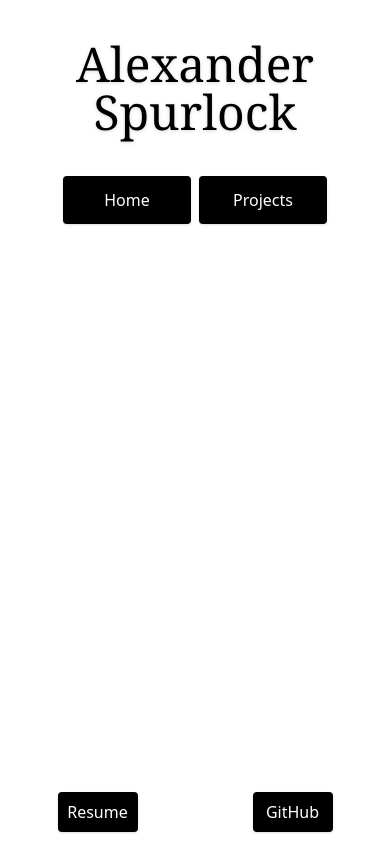
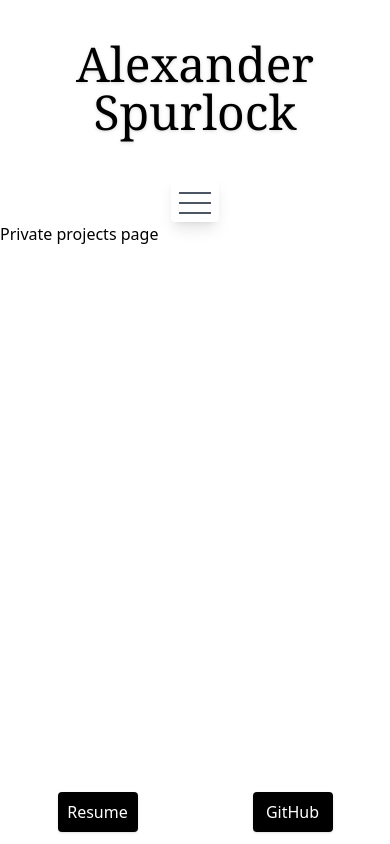
Before and after one commit to alexspurlock25/personal-site, a React (Vite) app: page /private-projects in a window 390 px wide. Built offline with nearby package versions, Linux system fonts and the light colour scheme.

Commit message:
mobile drop down menu
There is a new section

```diff
--- a/src/components/Nav.jsx
+++ b/src/components/Nav.jsx
@@ -1,39 +1,67 @@
 import React, { useState } from 'react'
-import {
-    BrowserRouter as Router,
-    Link,
-    Routes,
-    Route
-} from 'react-router-dom'
+import { BrowserRouter as Router, Link, Routes, Route } from 'react-router-dom'
+
+// pages
 import HomePage from '../pages/HomePage'
-import ProjectsPage from '../pages/ProjectsPage'
+import OpenSourceProjectsPage from '../pages/OpenSourceProjectsPage'
+import PrivateProjectsPage from '../pages/PrivateProjectsPage'
 
 const styles = {
     li: 'w-32 h-12 bg-black text-white rounded shadow hover:shadow-xl hover:translate-y-px duration-200',
-    a: 'h-full grid place-items-center'
+    a: 'h-full grid place-items-center',
 }
 
 const Nav = () => {
+    const [navOpen, setNavOpen] = useState(false)
+
     return (
         <React.Fragment>
             <Router>
                 <div>
                     <nav>
+
+                        {/* mobile nav */}
+                        <section className='sm:hidden grid justify-items-center'>
+                            <div className="space-y-2 w-min shadow-lg p-2 rounded" onClick={() => setNavOpen((prev) => !prev)}>
+                                <div className='sr-only'>Open Navigation Menu</div>
+                                <span className="block h-0.5 w-8 bg-gray-600"></span>
+                                <span className="block h-0.5 w-8 bg-gray-600"></span>
+                                <span className="block h-0.5 w-8 bg-gray-600"></span>
+                            </div>
+
+                            <ul className={ navOpen ? 'grid grid-cols-1 gap-1 mt-2' : 'hidden'}>
+                                <li className={ styles.li }>
+                                    <Link className={ styles.a } to="/" onClick={() => setNavOpen(false)}>Home</Link>
+                                </li>
+                                <li className={ styles.li }>
+                                    <Link className={ styles.a } to="/private-projects" onClick={() => setNavOpen(false)}>Projects</Link>
+                                </li>
+                                <li className={ styles.li }>
+                                    <Link className={ styles.a } to="/open-projects" onClick={() => setNavOpen(false)}>Open Source</Link>
+                                </li>
+                            </ul>
+                        </section>
+
+                        {/* regulat nav */}
+                        <section className='hidden sm:block'>
                             <ul className='flex justify-center gap-2'>
                                 <li className={ styles.li }>
                                     <Link className={ styles.a } to="/">Home</Link>
                                 </li>
                                 <li className={ styles.li }>
-                                <Link className={ styles.a } to="/projects">Projects</Link>
+                                    <Link className={ styles.a } to="/private-projects">Projects</Link>
+                                </li>
+                                <li className={ styles.li }>
+                                    <Link className={ styles.a } to="/open-projects">Open Source</Link>
                                 </li>
                              </ul>
+                        </section>
                     </nav>
 
                     <Routes>
-                        {/* item 1 */}
                         <Route path="/" element={ <HomePage /> } />
-                        {/* item 2 */}
-                        <Route path='/projects' element={ <ProjectsPage /> } />
+                        <Route path='/private-projects' element={ <PrivateProjectsPage /> } />
+                        <Route path='/open-projects' element={ <OpenSourceProjectsPage /> } />
                     </Routes>
 
                 </div>
--- a/src/pages/ProjectsPage.jsx
+++ b/src/pages/OpenSourceProjectsPage.jsx
@@ -1,7 +1,7 @@
 import ProjectList from '../components/ProjectList'
 
-const ProjectsPage = () => {
+const OpenSourceProjectsPage = () => {
 	return <ProjectList />
 }
 
-export default ProjectsPage
+export default OpenSourceProjectsPage
--- /dev/null
+++ b/src/pages/PrivateProjectsPage.jsx
@@ -0,0 +1,5 @@
+const PrivateProjectsPage = () => {
+	return <div>Private projects page</div>
+}
+
+export default PrivateProjectsPage
```
Lines whose indentation alone changed are shown as unchanged.
